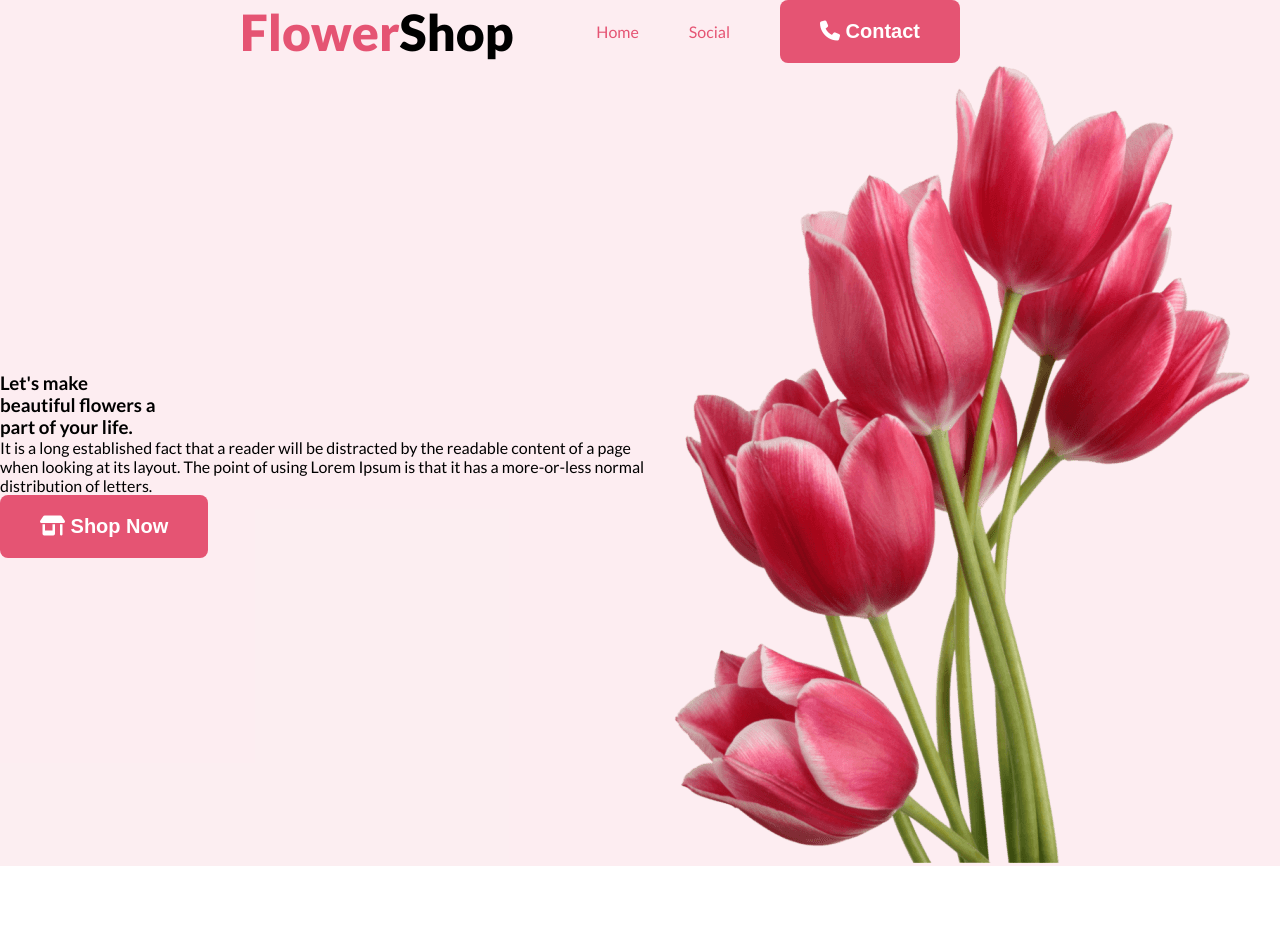
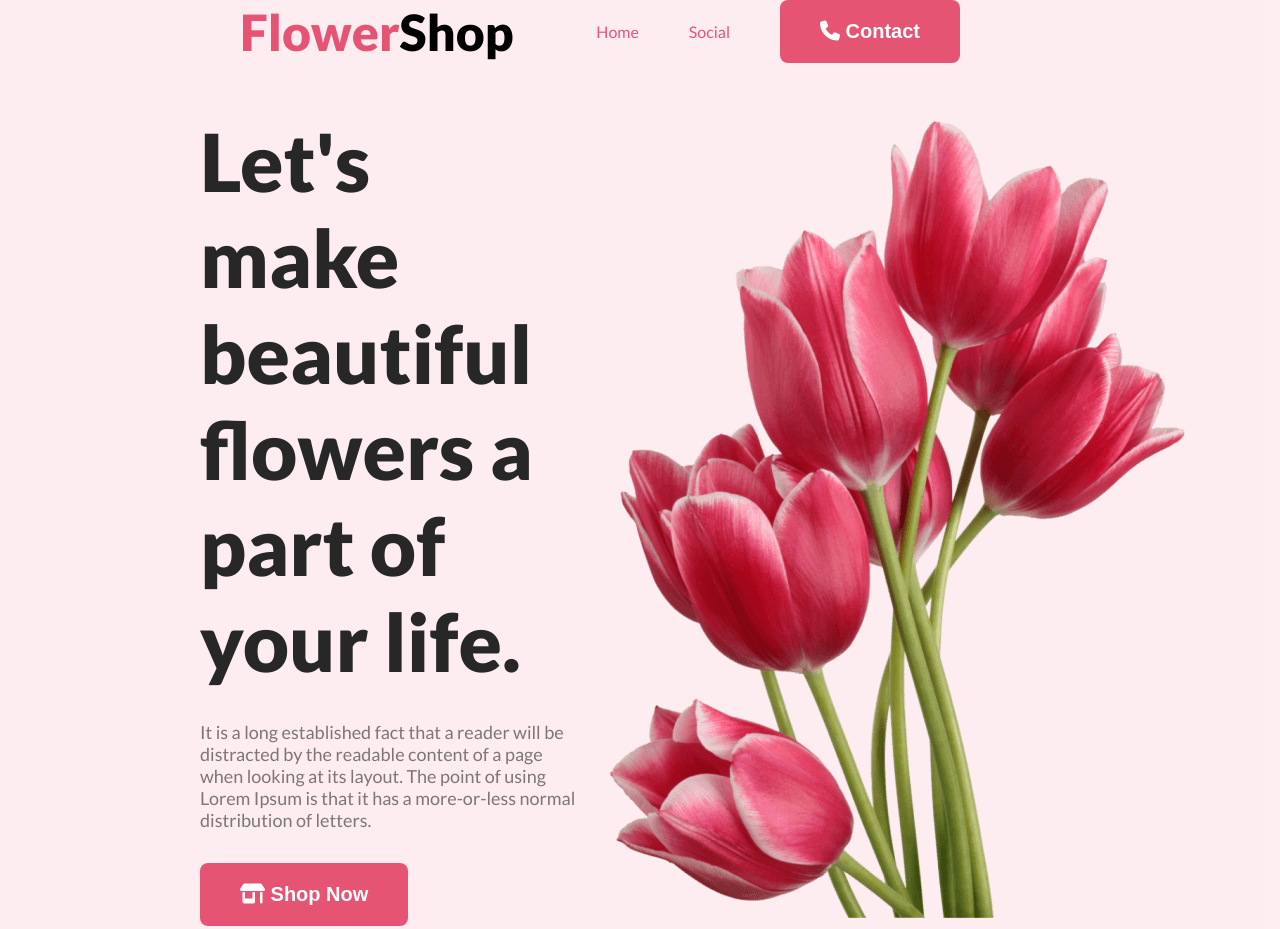
Before and after one commit to alvirahman313/My-First-assignment, a plain HTML site: page index.html in a window 1280 px wide. Before the commit the page ends 866 px from the top, so only its background shows below. Drawn offline with Linux system fonts and the light colour scheme.

Commit message:
banner style added

```diff
--- a/index.html
+++ b/index.html
@@ -33,8 +33,8 @@
         </nav>
         <div class="banner container">
             <div class="banner-content">
-                <h3 class="">Let's make <br> beautiful flowers a <br> part of your life.</h3>
-                <p>It is a long established fact that a reader will be distracted by the readable content of a page when looking at its layout. The point of using Lorem Ipsum is that it has a more-or-less normal distribution of letters.</p>
+                <h3 class="banner-tital">Let's make <br> beautiful flowers a <br> part of your life.</h3>
+                <p class="banner-pera">It is a long established fact that a reader will be distracted by the readable content of a page when looking at its layout. The point of using Lorem Ipsum is that it has a more-or-less normal distribution of letters.</p>
                 <button class="btn-primary"> <i class="fa-solid fa-shop"></i> Shop Now</button>
             </div>
             <div class="banner-img">
--- a/style.css
+++ b/style.css
@@ -21,6 +21,7 @@ body {
     font-weight: 700;
     margin-right: 30px;
 }
+
 /* .full-bg{
     width: 100%;
 }
@@ -30,36 +31,63 @@ body {
 } */
 
 /* nav styles */
-nav{
+nav {
     display: flex;
     align-items: center;
     justify-content: space-between;
     padding: 0px 240px;
 }
-.nav-title{
+
+.nav-title {
     font-weight: 800;
     font-size: 50px;
     color: black;
 }
-nav>ul{
+
+nav>ul {
     display: flex;
     align-items: center;
 }
-nav li{
+
+nav li {
     list-style: none;
     margin-right: 50px;
 }
+
 nav a {
     text-decoration: none;
     color: #E55473;
 }
+
 /* header style */
 
-header{
+header {
     background: rgba(229, 84, 115, 0.10);
 }
-.banner{
+
+.banner {
+    padding: 50px 200px;
     display: flex;
     align-items: center;
     justify-content: space-between;
 }
+
+.banner-content {}
+
+.banner-img {
+    width: 500px;
+}
+
+.banner-tital {
+    color: #272727;
+    font-size: 80px;
+    font-weight: 800;
+    margin-bottom: 32px;
+}
+
+.banner-pera {
+    color: rgba(39, 39, 39, 0.60);
+    font-size: 18px;
+    font-weight: 400;
+    margin-bottom: 32px;
+}
```
